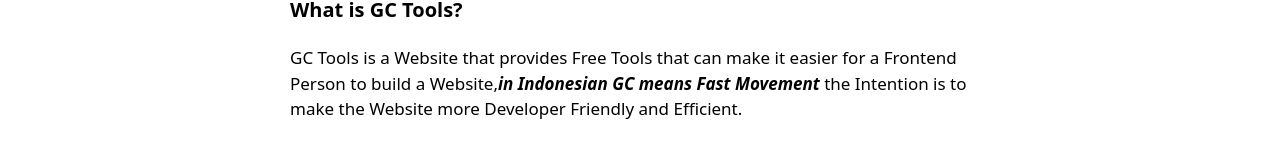
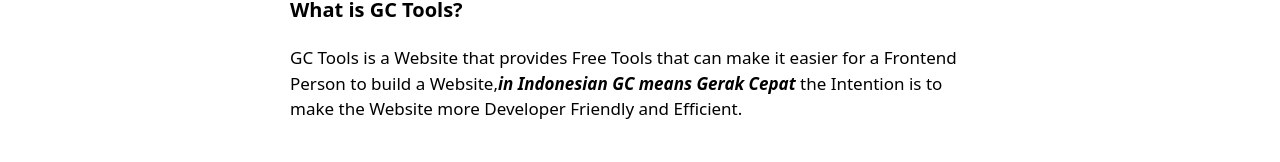
Before and after one commit to Muhammad-Khairul-Kholqi/ApkTools, a React (Create React App) app: page /about-gc-tools in a window 1280 px wide. Shown: the part 170-332 px from the top of the page. Built offline with nearby package versions, Linux system fonts and the light colour scheme.

Commit message:
fix Navbar

```diff
--- a/src/About.js
+++ b/src/About.js
@@ -19,7 +19,7 @@
                         <p className = "text-start w-[700px] text-[17px] mt-[20px]" >
                             GC Tools is a Website that provides Free Tools that can make it easier
                             for a Frontend Person to build a Website,
-                            <span className="font-semibold italic">in Indonesian GC means Fast Movement </span>
+                            <span className="font-semibold italic">in Indonesian GC means Gerak Cepat </span>
                             the Intention is to make the Website more Developer Friendly and Efficient.
                         </p>
                     </div>
--- a/src/App.js
+++ b/src/App.js
@@ -84,7 +84,6 @@
                     </DefaultNavbar>
                   }
               />
-
           </Routes>
       </Router>
     </div>
```
Also changed, not shown: src/Template/Navbar.js (line endings or trailing spaces).
